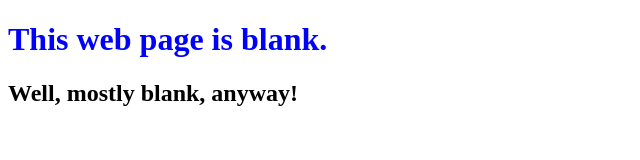
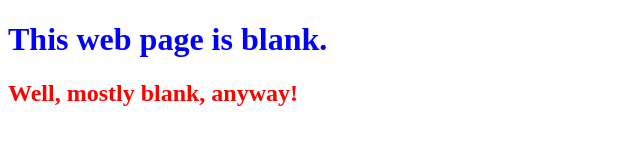
Before and after one commit to gregghinkle/0main_openSAP_repo, a plain HTML site: page index.html in a window 1280 px wide. Shown: the whole page, without its empty margins (0-640 px from the left). Drawn offline with Linux system fonts and the light colour scheme.

Commit message:
Changed second header color to red

```diff
--- a/index.html
+++ b/index.html
@@ -6,6 +6,6 @@
 </head>
 <body>
 	<h1 style = "color: Blue">This web page is blank.</h1>
-	<h2>Well, mostly blank, anyway!</h2>
+	<h2 style = "color: Red">Well, mostly blank, anyway!</h2>
 </body>
 </html>
```
